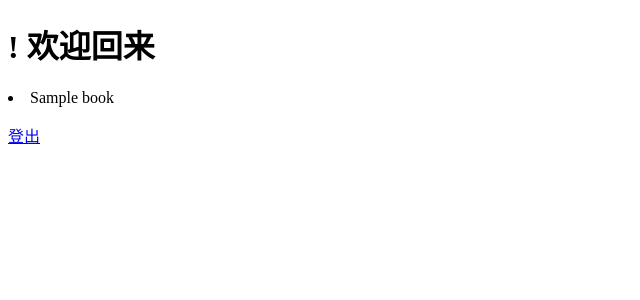
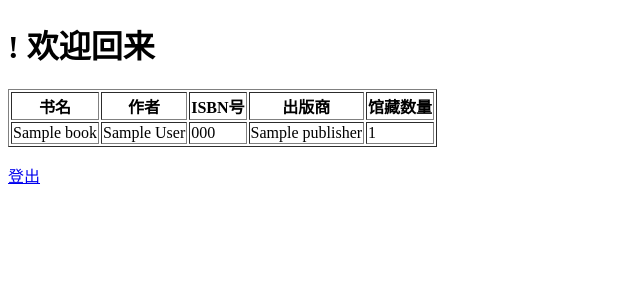
Before and after one commit to Muyun99/NJUHackathon, a Django app: template Library/LibraryManage/library/templates/library/index.html in a window 1280 px wide. Shown: the top 300 px of the page, without its empty margins (0-640 px from the left). Run offline with Django 3.2, Linux system fonts and the light colour scheme; the template is opened without the code that fills it: most values are stand-ins (such as "Sample title", 1, 10 or a date in 2020); data that the repository does not hold is empty.

Commit message:
update LibraryManage

```diff
--- a/Library/LibraryManage/library/templates/library/index.html
+++ b/Library/LibraryManage/library/templates/library/index.html
@@ -10,9 +10,28 @@
 <body>
   <h1>{{ request.session.username }}! 欢迎回来</h1>
 
-  {% for book in book_list %}
-  <li>{{book.book_name}}</li>
-  {% endfor %}
+  <table border="1">
+    <thead>
+      <th>书名</th>
+      <th>作者</th>
+      <th>ISBN号</th>
+      <th>出版商</th>
+      <th>馆藏数量</th>
+    </thead>
+
+    <tbody>
+      {% for book in book_list %}
+      <tr>
+        <td  class="text-align:center;">{{book.book_name }}</td>
+        <td>{{book.author}}</td>
+        <td>{{book.isbn}}</td>
+        <td>{{book.publisher}}</td>
+        <td>{{book.book_count}}</td>
+      </tr>
+      {% endfor %}
+    </tbody>
+
+  </table>
 
   <p>
     <a href="/library/logout/">登出</a>
--- a/Library/LibraryManage/library/views.py
+++ b/Library/LibraryManage/library/views.py
@@ -11,7 +11,7 @@ def index(request):
     #     return redirect('/library/login/')
     if(request.method == "GET"):
         book_list = models.Book.objects.all()
-        return render(request, 'library/index.html', {'data': book_list})
+        return render(request, 'library/index.html', {'book_list': book_list})
     if(request.method == "POST"):
         return render(request, 'library/index.html')
 
```
Also changed, not shown: django-demo0/library_system/templates/index.html (+5 -2 lines).
